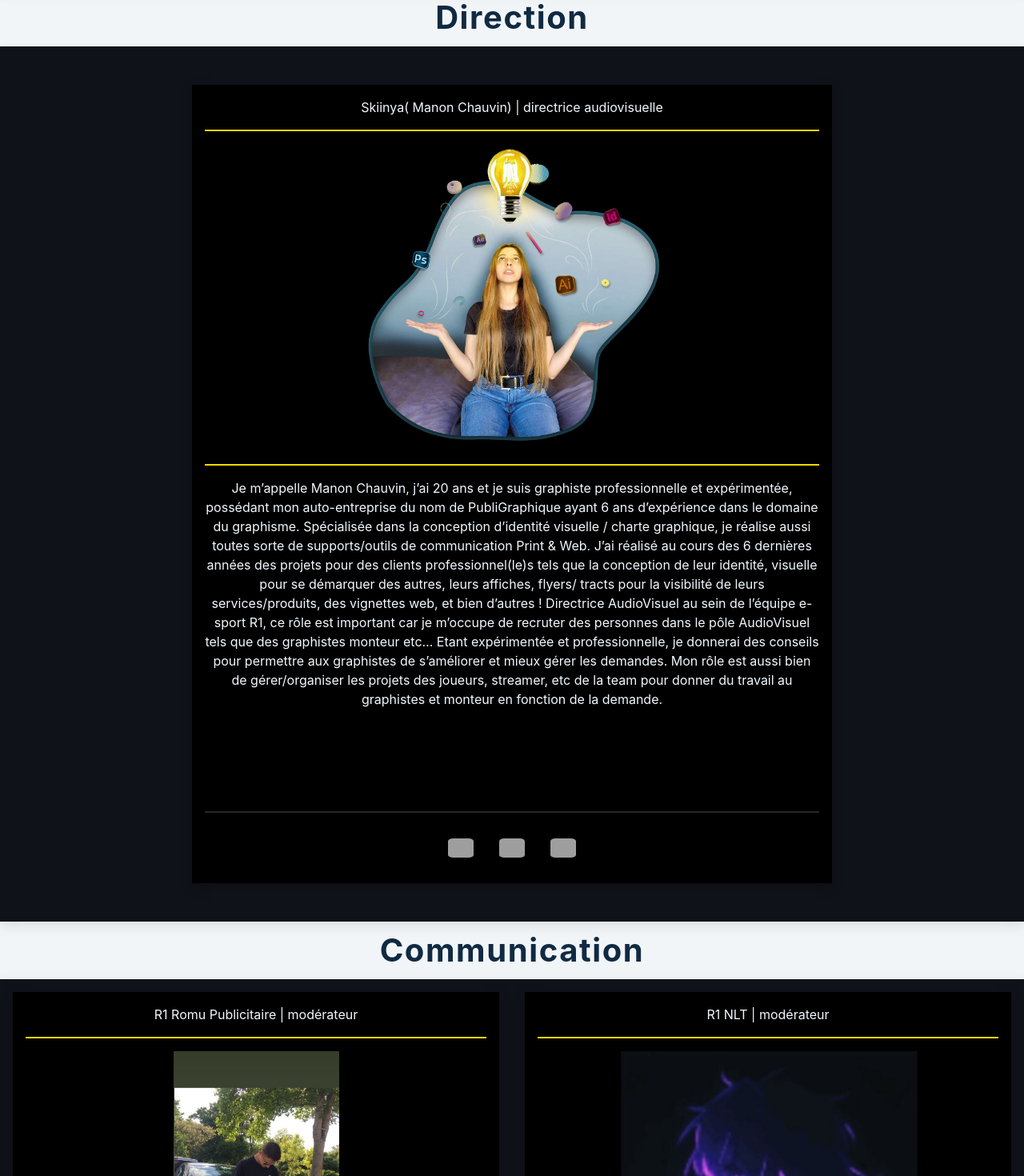
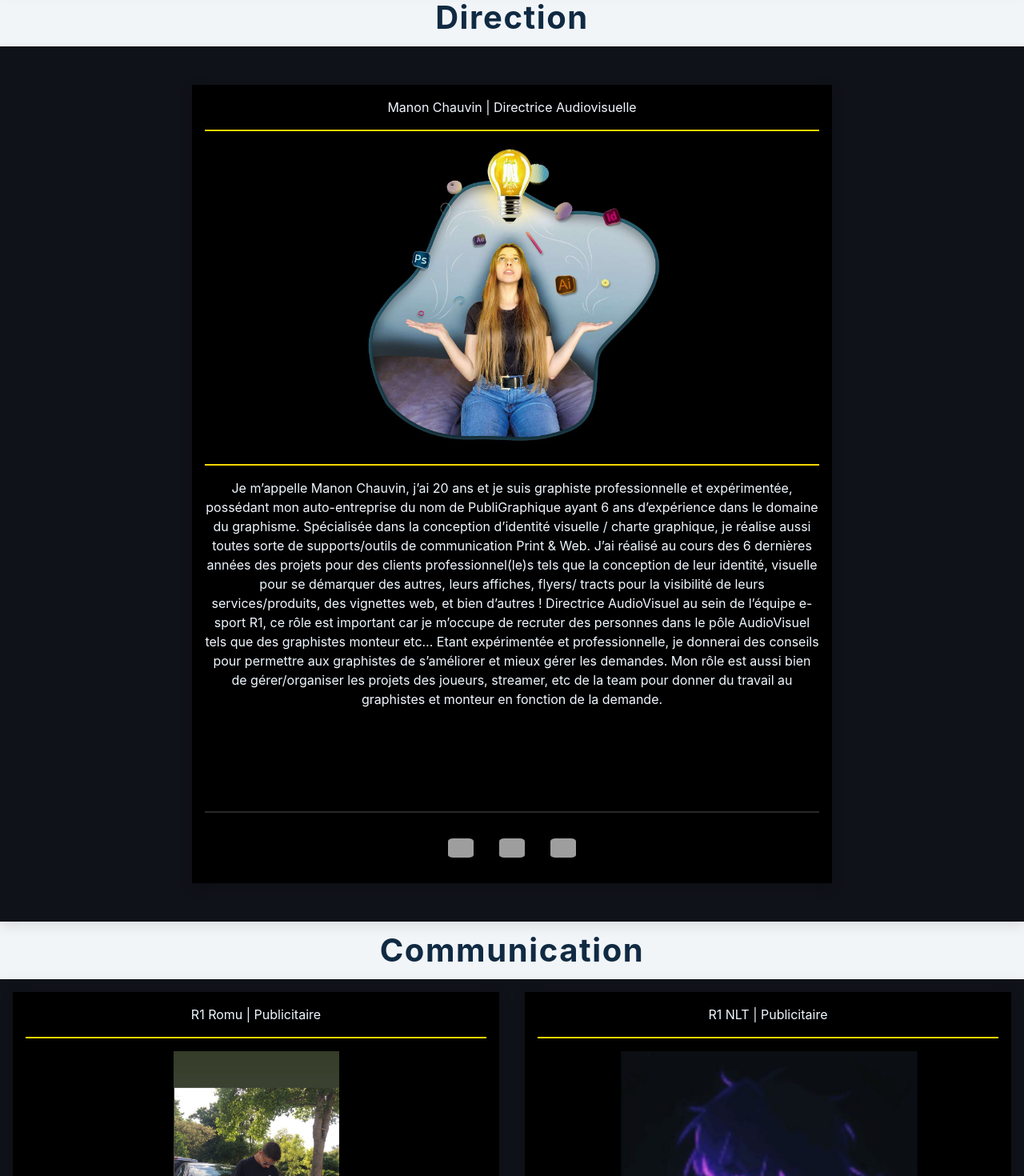
Before and after one commit to MrYogesh0709/Esports, a React (Create React App) app: page /team in a window 1280 px wide. Shown: the part 1540-3010 px from the top of the page at 80% size. Built offline with nearby package versions, Linux system fonts and the light colour scheme; grey boxes are pictures that could not be loaded.

Commit message:
name changed

```diff
--- a/src/page/recruitment/Recruitment.js
+++ b/src/page/recruitment/Recruitment.js
@@ -12,7 +12,7 @@ const Recruitment = () => {
       <Sidebar />
       <main className="recuirment">
         <img src={r2} alt="recuirment" />
-        <h1>recuirment</h1>
+        <h1>Recruitment</h1>
         <h4>must visit this link for recuirment </h4>
         <h6>
           <a
--- a/src/page/team/Team.js
+++ b/src/page/team/Team.js
@@ -97,7 +97,7 @@ const Team = () => {
         <div className="evenementiel-all">
           <div className="evenementiel1">
             <div className="p1name">
-              Skiinya( Manon Chauvin) | directrice audiovisuelle
+              Manon Chauvin | Directrice Audiovisuelle
             </div>
             <div className="p1line"></div>
             <div className="p1image">
@@ -171,7 +171,7 @@ const Team = () => {
 
         <div className="president-all">
           <div className="p1">
-            <div className="p1name">R1 Romu Publicitaire | modérateur</div>
+            <div className="p1name">R1 Romu | Publicitaire</div>
             <div className="p1line"></div>
 
             <img src={romu} alt="Romu" className="team-image" />
@@ -203,7 +203,7 @@ const Team = () => {
           </div>
 
           <div className="p1">
-            <div className="p1name">R1 NLT | modérateur</div>
+            <div className="p1name">R1 NLT | Publicitaire</div>
             <div className="p1line"></div>
 
             <img src={nlt} alt="Romu" className="team-image" />
```
